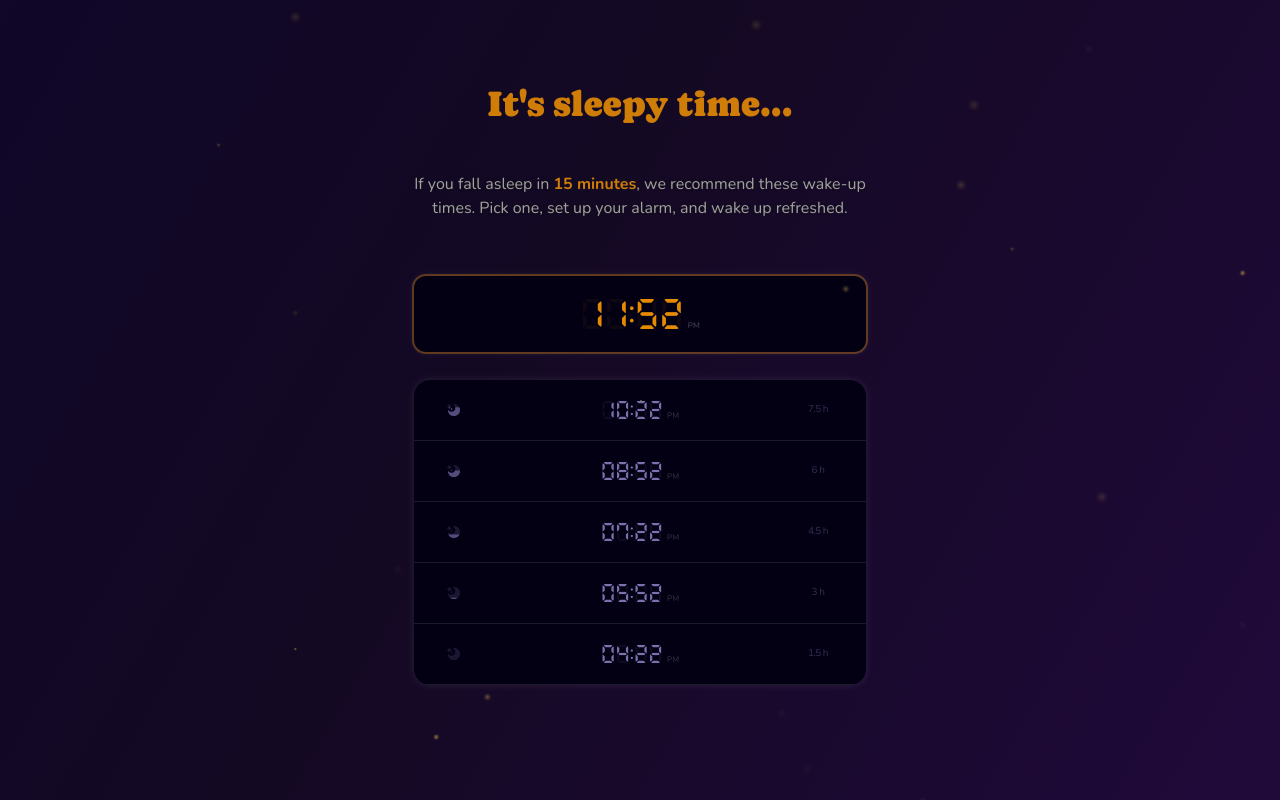
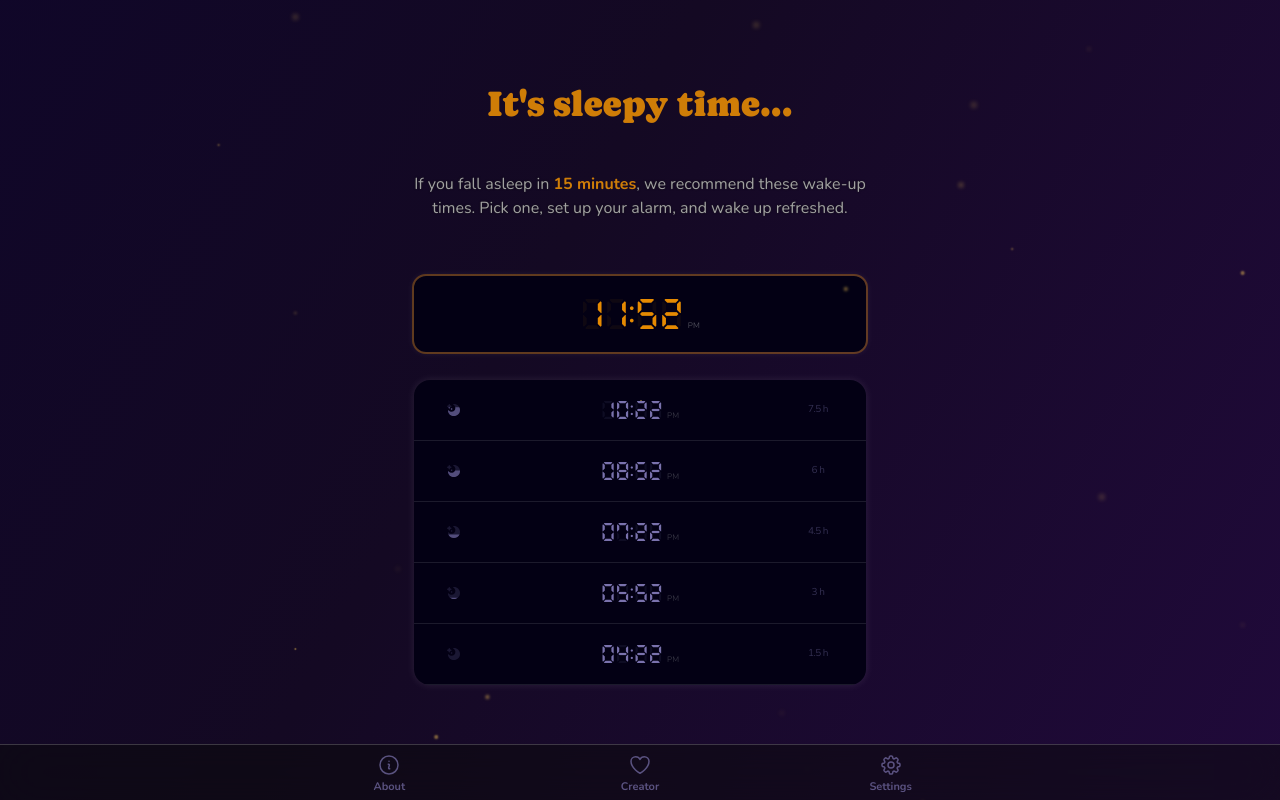
Before and after one commit to aronsantha/wakey, a React (Vite) app: page / in a window 1280 px wide. Built offline with nearby package versions, Linux system fonts and the light colour scheme.

Commit message:
uncomment footer code

```diff
--- a/src/components/App.jsx
+++ b/src/components/App.jsx
@@ -220,7 +220,7 @@ function App() {
         children={shownModal && modalMap[shownModal].content}
       />
       <div className="flex h-[100dvh] flex-col items-center overflow-y-auto md:justify-center">
-        {/* <footer
+        <footer
           role="tablist"
           className="p-safe fixed right-0 bottom-0 left-0 z-50 h-14 w-full border-t-[1px] border-neutral-100/20 bg-neutral-950/50 px-3 backdrop-blur-xl"
         >
@@ -240,7 +240,7 @@ function App() {
               );
             })}
           </div>
-        </footer> */}
+        </footer>
         <main className="mt-16 mb-24 flex max-w-[500px] flex-col px-6 text-center">
           <div className="mb-14 flex flex-col gap-4">
             <h1 className="font-caprasimo mb-8 text-4xl text-amber-500/80">
```
